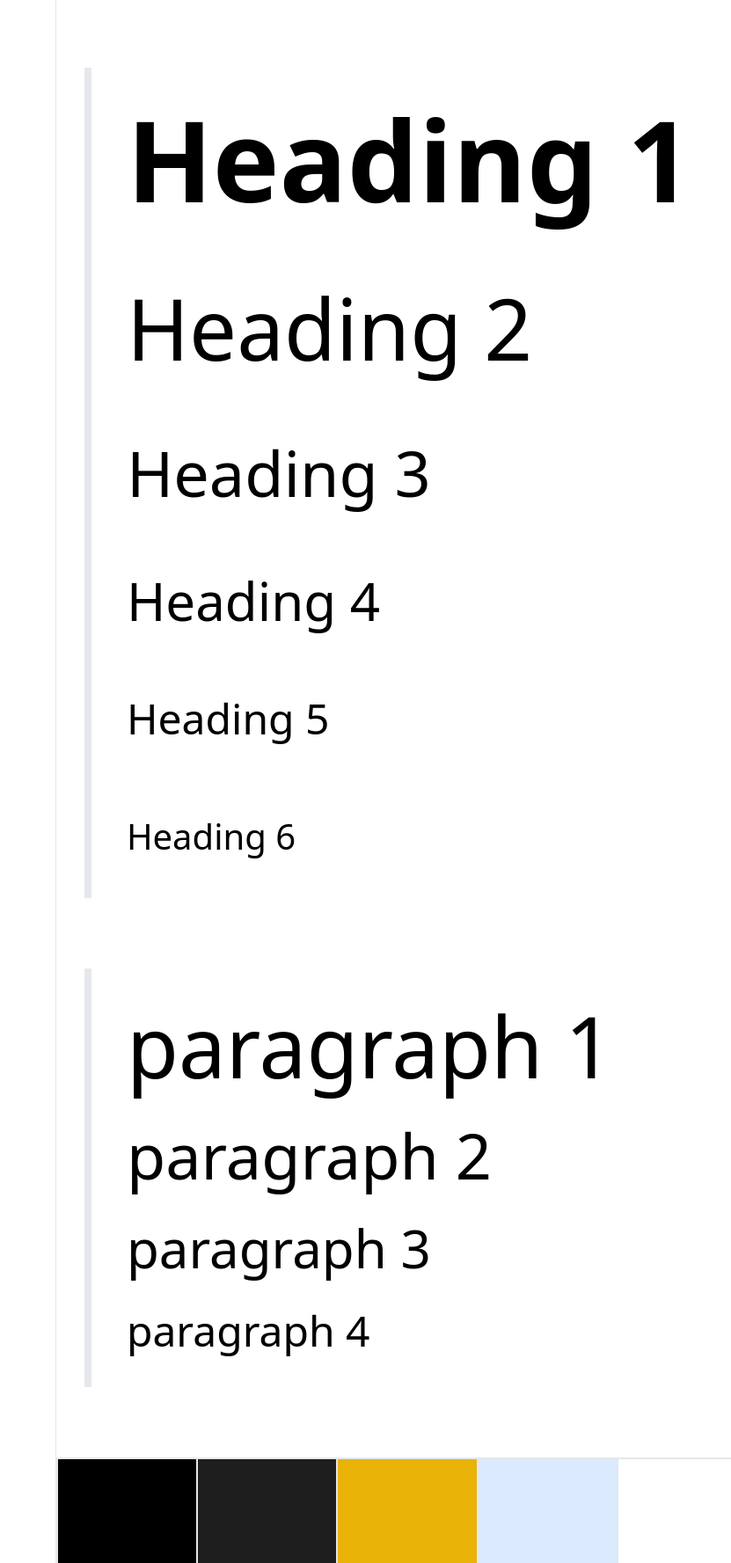
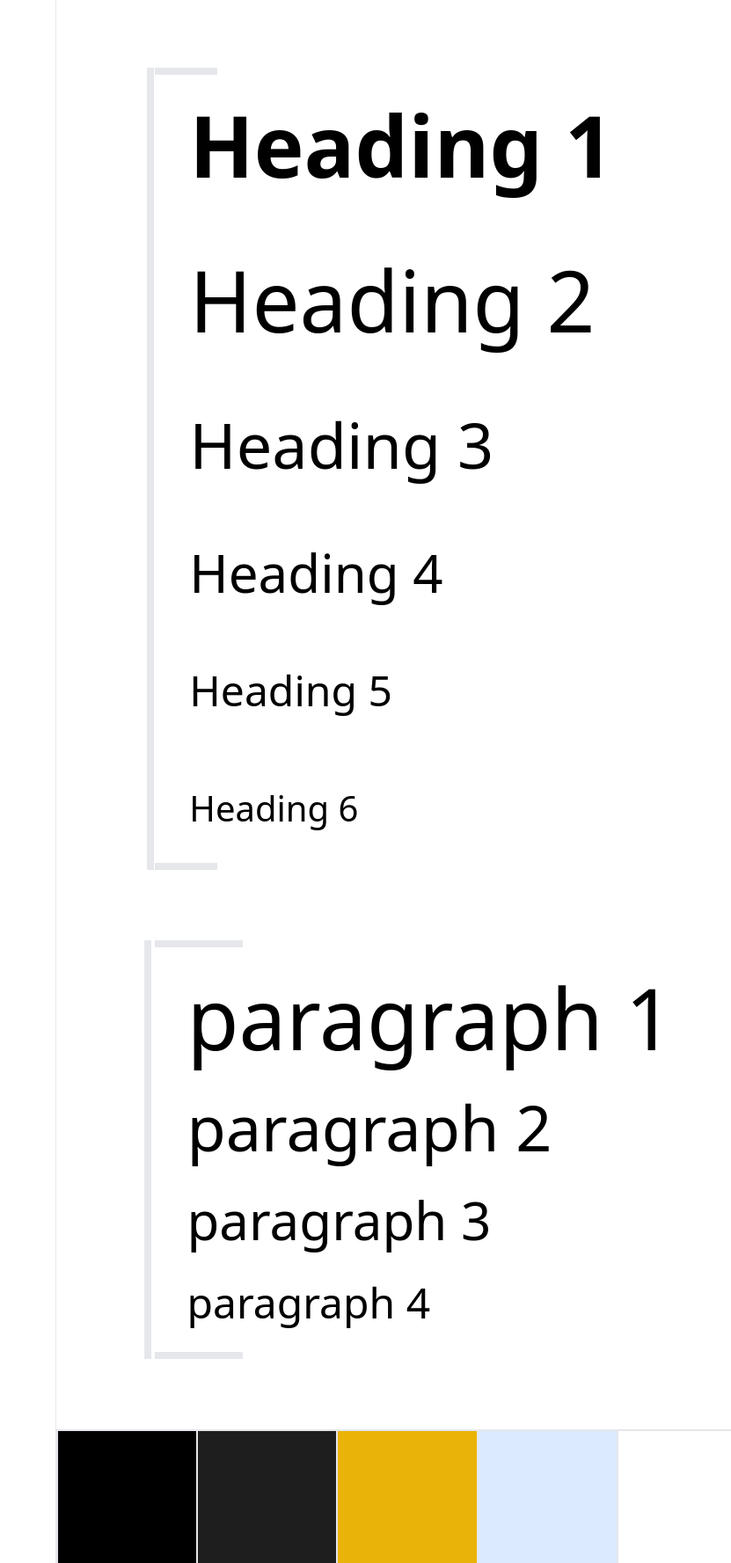
Before and after one commit to AnasAhmedFND/tailwind, a website: page src/unit-1.html in a window 1280 px wide. Shown: the part 304-2081 px from the top of the page at 88% size, without its empty margins (449-1280 px from the left). Drawn offline with Linux system fonts and the light colour scheme.

Commit message:
border style

```diff
--- a/src/unit-1.html
+++ b/src/unit-1.html
@@ -13,9 +13,14 @@
             <button class="border text-white bg-black text-5xl py-5 px-20  relative top-20 left-20 rounded-tl-[25%]">Font Family</button>
         </div>
 
+       <div class="test flex">
+
+          <div class="border-2 w-[10%] py-[10%] mt-20  border-y-8 border-x-0 relative left-[14%]">
+
+          </div>
 
           <div class="heading border-l-8  w-[96%] ml-[4%] mt-20 p-10 " >
-            <h1 class="text-9xl font-bold ">Heading 1</h1>
+              <h1 class="text-8xl font-bold ">Heading 1</h1>
               <h2 class="text-8xl mt-20">Heading 2</h2>
               <h3 class="text-7xl mt-20">Heading 3</h3>
               <h4 class="text-6xl mt-20">Heading 4</h4>
@@ -24,12 +29,21 @@
           </div>
        </div>
 
-        <div class="paragraph mt-20 border-l-8 p-10 w-[96%] ml-[4%]">
+
+       <div class="test flex">
+        <div class="border-y-8 w-[14%]  relative left-[14%] ml-[4%]p-10 mt-20">
+
+         </div>
+
+          <div class="paragraph mt-20 border-l-8 p-10 w-[96%] ml-[0%]">
               <h1 class="text-8xl ">paragraph 1</h1>
               <h2 class="text-7xl  mt-10">paragraph 2</h2>
               <h3 class="text-6xl  mt-10">paragraph 3</h3>
               <h4 class="text-5xl  mt-10">paragraph 4</h4>
           </div>
+       </div>
+
+
      </section>
      <!-- section2 -->
       <div class="color-col flex   text-7xl mt-20 border ">
```
Also changed, not shown: src/output.css. Lines whose indentation alone changed are shown as unchanged.
